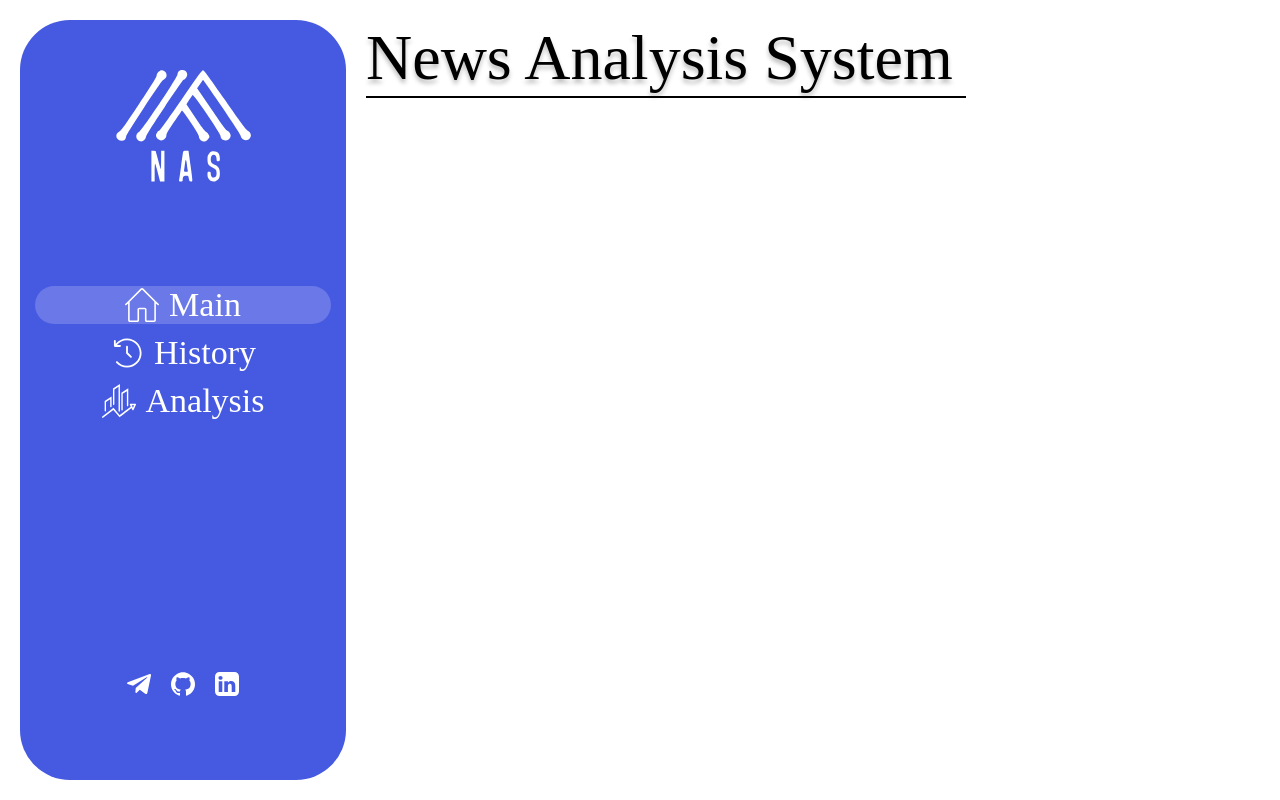
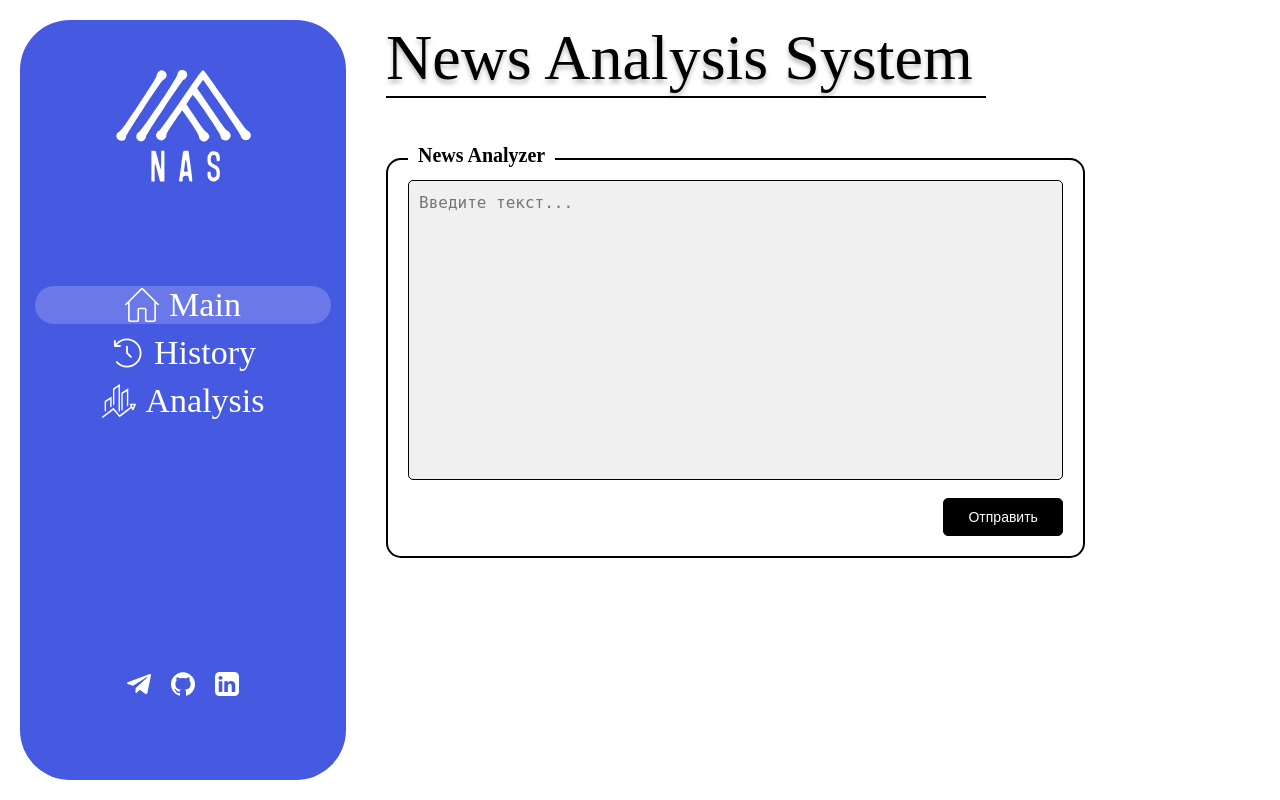
Before and after one commit to sold1er1K/news-amalyzer, a Django app: page / in a window 1280 px wide. Run offline with Django 5.2, Linux system fonts and the light colour scheme; some web fonts are replaced.

Commit message:
main page without text analyzing

```diff
--- a/app/news_analyzer/static/news_analyzer/css/layout.css
+++ b/app/news_analyzer/static/news_analyzer/css/layout.css
@@ -26,7 +26,7 @@ body {
     border-radius: 50px;
     padding: 50px 15px;
     align-items: center;
-    margin-right: 20px;
+    margin-right: 40px;
 }
 
 .links-wrapper {
--- /dev/null
+++ b/app/news_analyzer/static/news_analyzer/css/main.css
@@ -0,0 +1,60 @@
+.component {
+    margin-top: 60px;
+    border: 2px solid black;
+    border-radius: 15px;
+    height: 400px;
+    width: 80%;
+    padding: 20px;
+    position: relative;
+    background-color: #ffffff;
+}
+
+.component-header {
+    position: absolute;
+    top: -16px;
+    left: 20px;
+    background-color: #ffffff;
+    padding: 0 10px;
+    font-size: 20px;
+    font-weight: bold;
+    color: black;
+}
+
+.component-body {
+    display: flex;
+    flex-direction: column;
+    gap: 10px;
+}
+
+.text-input {
+    display: flex;
+    height: 300px;
+    width: 100%;
+    padding: 10px;
+    border: 1px solid black;
+    border-radius: 5px;
+    font-size: 16px;
+    background-color: rgba(217, 217, 217, 0.4);
+    resize: none;
+    overflow-y: auto;
+    line-height: 1.5;
+}
+
+.submit-button {
+    position: absolute;
+    bottom: 20px;
+    right: 20px;
+    padding: 10px 20px;
+    border: 1px solid black;
+    border-radius: 5px;
+    background-color: black;
+    color: white;
+    font-size: 14px;
+    cursor: pointer;
+    transition: background-color 0.3s ease;
+    width: 120px;
+}
+
+.submit-button:hover {
+    background-color: #333;
+}
--- a/app/news_analyzer/static/news_analyzer/js/index.js
+++ b/app/news_analyzer/static/news_analyzer/js/index.js
@@ -15,3 +15,14 @@ document.addEventListener("DOMContentLoaded", () => {
         });
     });
 });
+
+document.addEventListener("DOMContentLoaded", () => {
+    const textInput = document.querySelector(".text-input");
+    const submitButton = document.querySelector(".submit-button");
+
+    submitButton.addEventListener("click", () => {
+        const inputValue = textInput.value;
+        console.log(inputValue);
+        textInput.value = "";
+    });
+});
--- a/app/news_analyzer/templates/news_analyzer/layout.html
+++ b/app/news_analyzer/templates/news_analyzer/layout.html
@@ -8,6 +8,7 @@
     <link href="https://fonts.googleapis.com/css2?family=Adamina&display=swap" rel="stylesheet">
     <link href="https://api.fontshare.com/v2/css?f[]=agdasima@400&display=swap" rel="stylesheet">
     <link rel="stylesheet" href="{% static 'news_analyzer/css/layout.css' %}">
+    <link rel="stylesheet" href="{% static 'news_analyzer/css/main.css' %}">
 </head>
 <body>
     <div class="container">
--- /dev/null
+++ b/app/news_analyzer/templates/news_analyzer/main.html
@@ -0,0 +1,11 @@
+{% extends 'news_analyzer/layout.html' %}
+
+{% block content %}
+<div class="component">
+    <div class="component-header">News Analyzer</div>
+    <div class="component-body">
+        <textarea class="text-input" placeholder="Введите текст..."></textarea>
+        <button class="submit-button">Отправить</button>
+    </div>
+</div>
+{% endblock %}
--- a/app/news_analyzer/views.py
+++ b/app/news_analyzer/views.py
@@ -2,4 +2,4 @@ from django.shortcuts import render
 
 # Create your views here.
 def main_page(request):
-    return render(request, 'news_analyzer/layout.html')
+    return render(request, 'news_analyzer/main.html')
```
